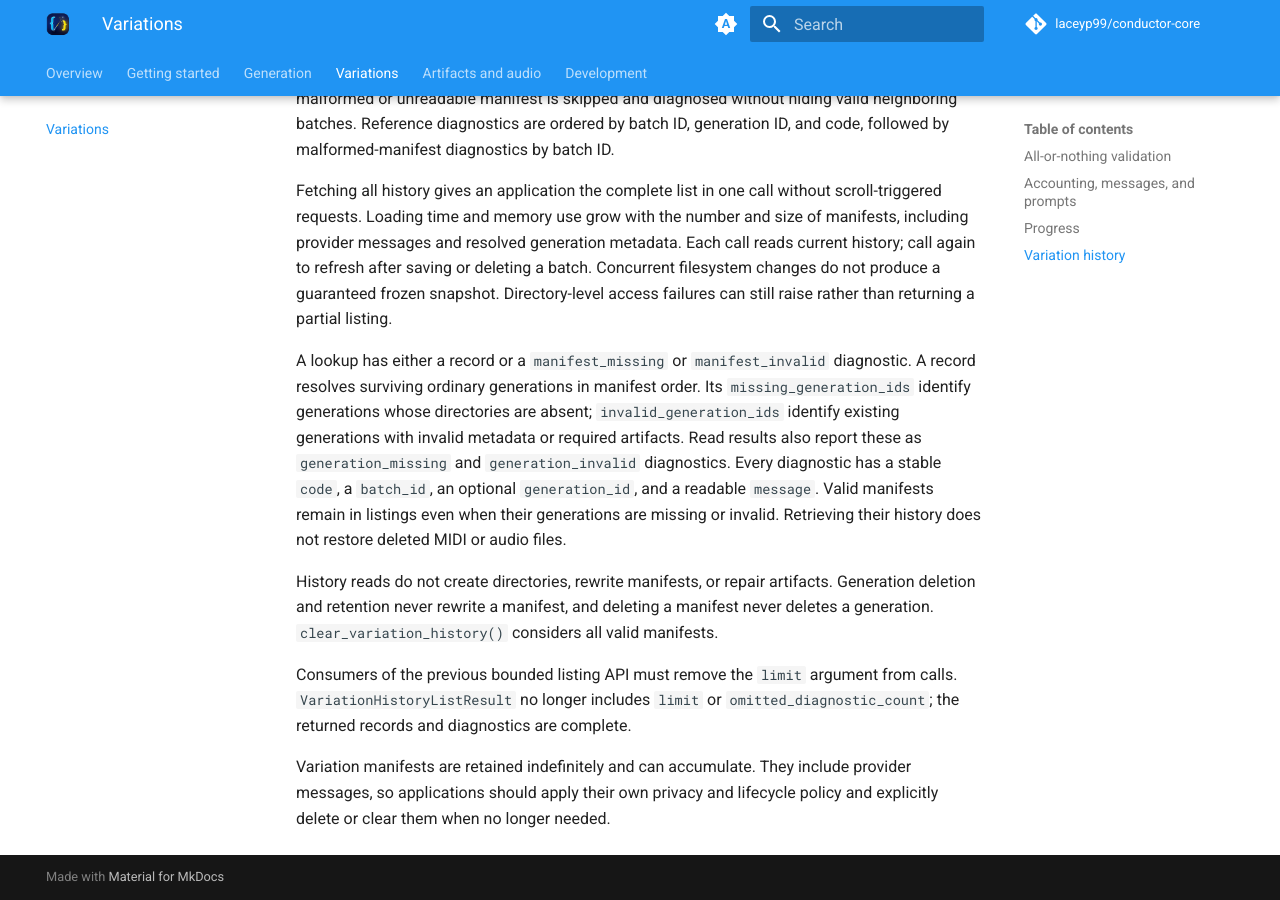
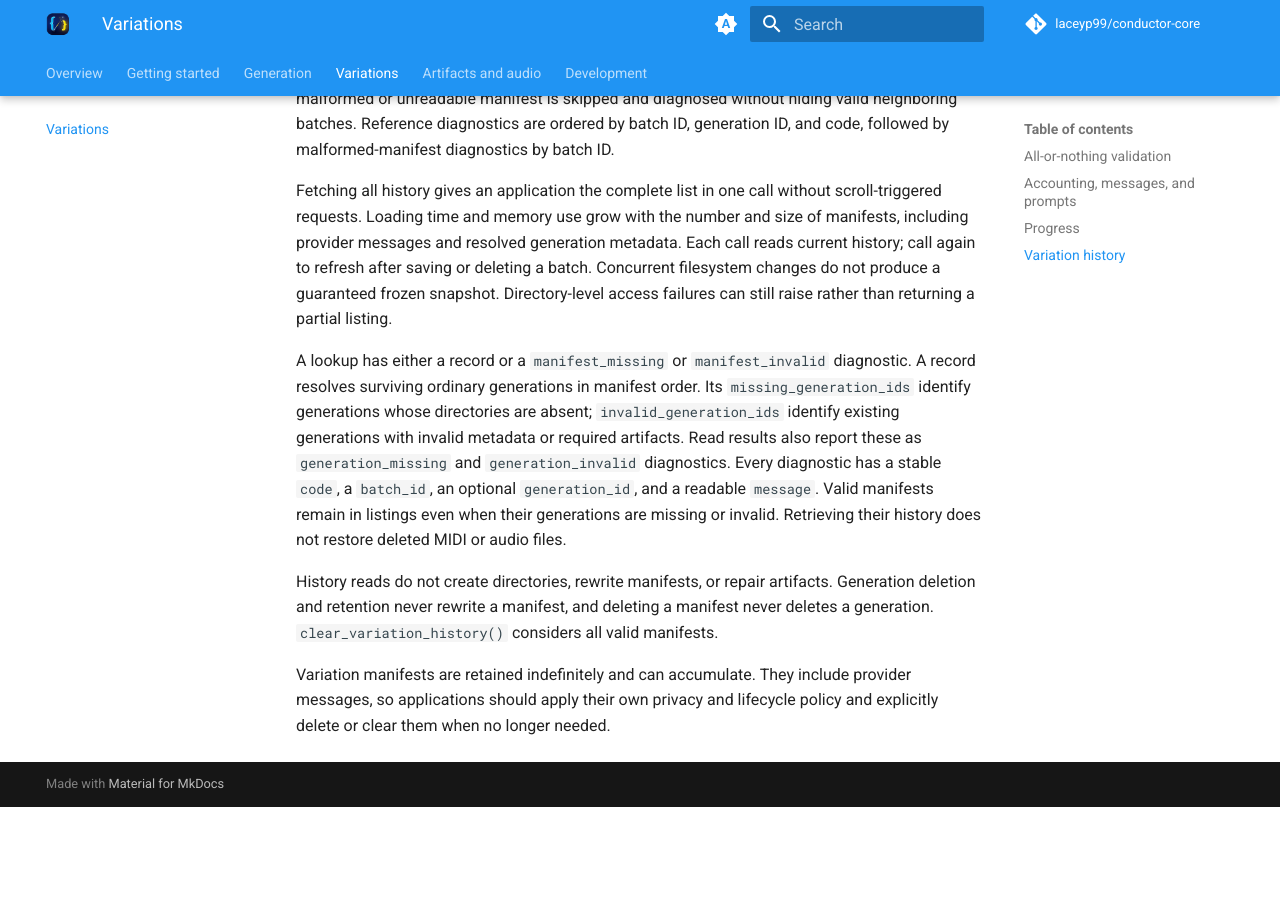
Before and after one commit to laceyp99/conductor-core, an MkDocs documentation site: the page built from docs/variations.md, in a window 1280 px wide and 900 px high, scrolled down 2389 px. Built offline with MkDocs 1.6.1 and Material for MkDocs 9.7.7, drawn with Linux system fonts in a browser that asks for light colours; comment, search, counter and statistics services are not loaded; after the commit the page ends 3196 px from its top, so only the background shows below that.

Commit message:
docs(variations): remove bounded listing migration note

```diff
--- a/docs/variations.md
+++ b/docs/variations.md
@@ -135,10 +135,6 @@ Generation deletion and retention never rewrite a manifest, and deleting a
 manifest never deletes a generation. `clear_variation_history()` considers all
 valid manifests.
 
-Consumers of the previous bounded listing API must remove the `limit` argument
-from calls. `VariationHistoryListResult` no longer includes `limit` or
-`omitted_diagnostic_count`; the returned records and diagnostics are complete.
-
 Variation manifests are retained indefinitely and can accumulate. They include
 provider messages, so applications should apply their own privacy and lifecycle
 policy and explicitly delete or clear them when no longer needed.
```
